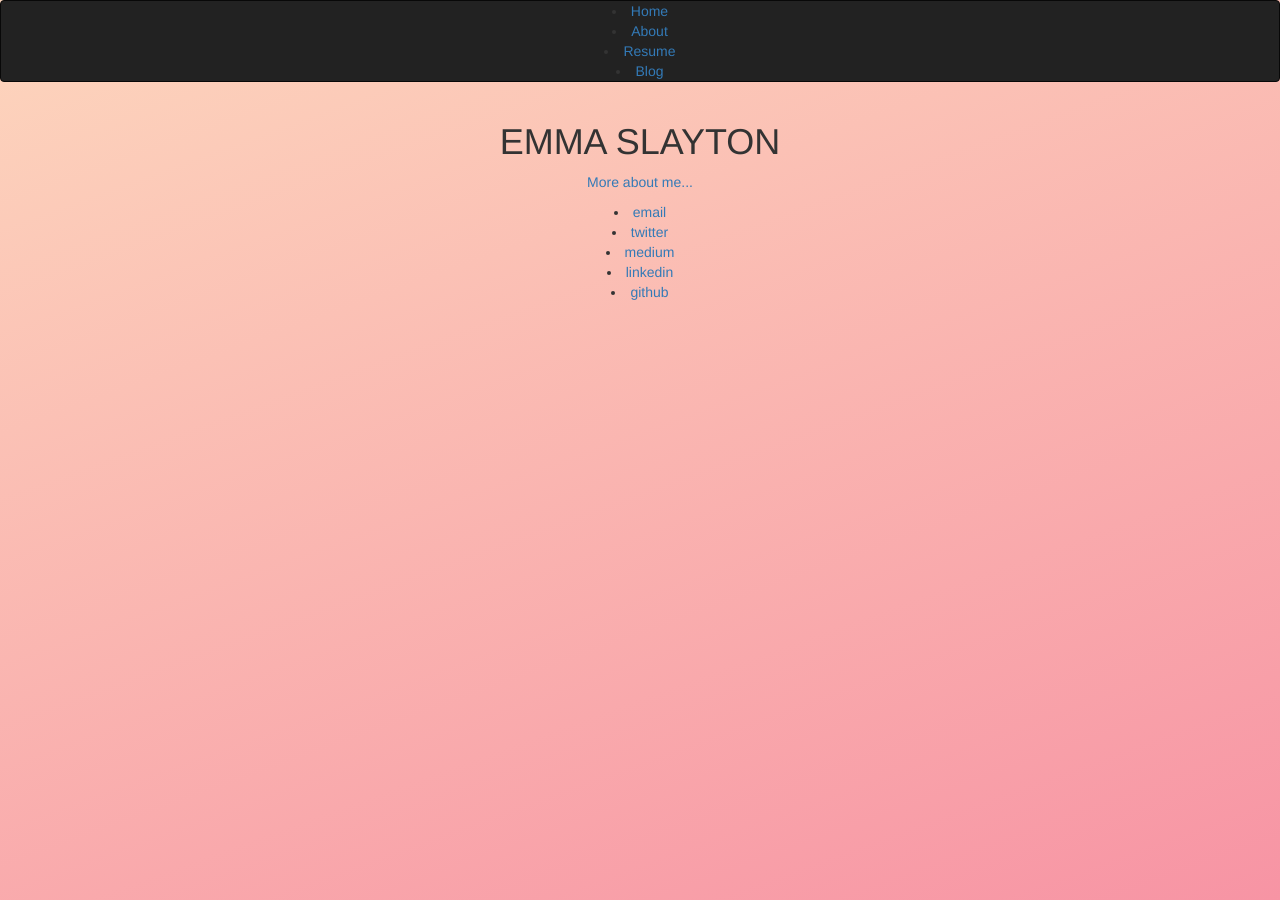
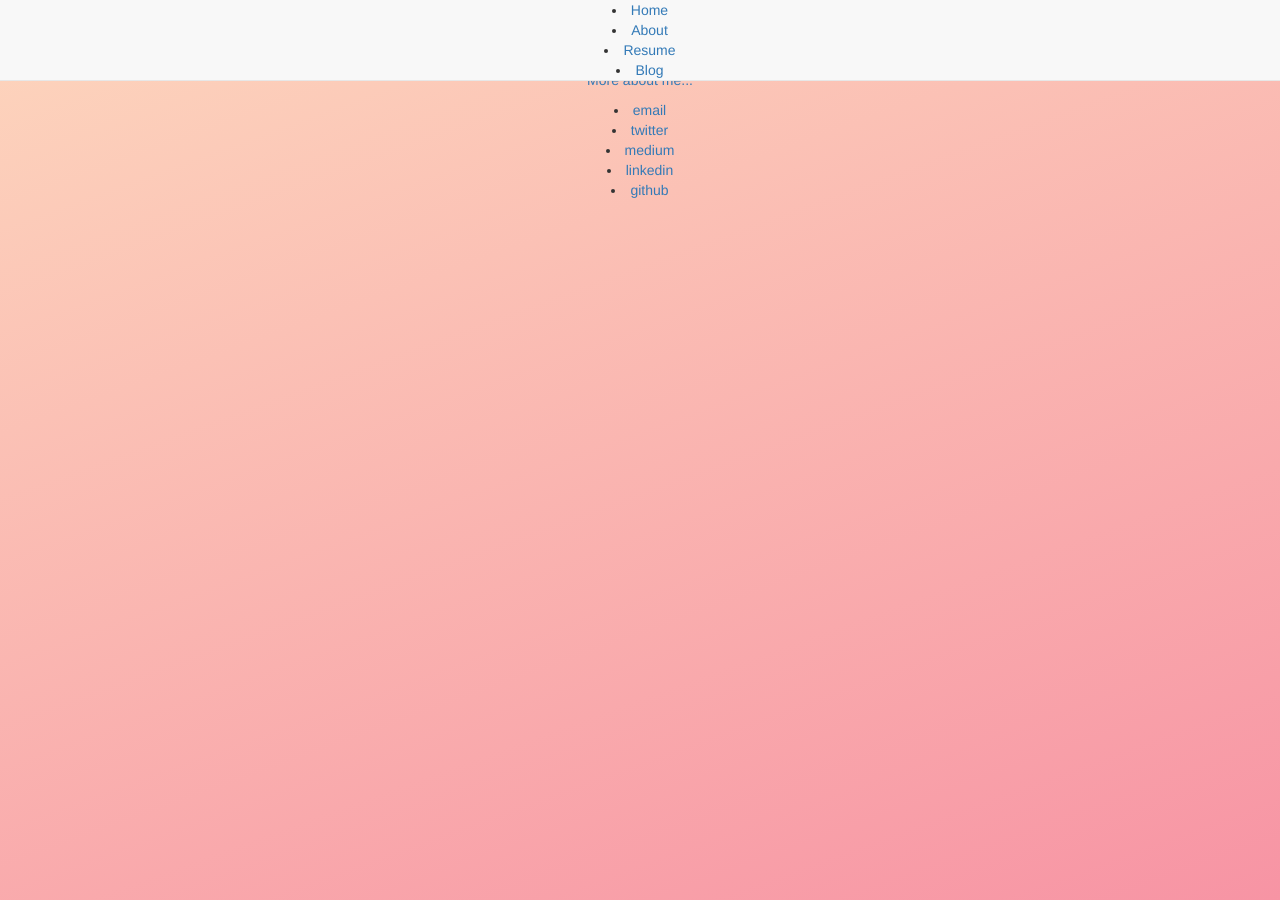
Before and after one commit to emmaslayton/emmaslayton.github.io, a Jekyll site: the page built from index.html, in a window 1280 px wide. Built offline with Jekyll 4.4.1, drawn with Linux system fonts in a browser that asks for light colours; nearby versions of some CDN libraries.

Commit message:
Update default.html

```diff
--- a/_layouts/default.html
+++ b/_layouts/default.html
@@ -66,13 +66,15 @@
    					</script>
 		</head>
 		<body>
-			<nav class="navbar navbar-inverse">
+			<nav class="navbar navbar-default navbar-fixed-top">
+ 			<div class="container">
 	        		<center>
 				<li><a href="/">Home</a></li>
 		        	<li><a href="/about">About</a></li>
 	        		<li><a href="/resume">Resume</a></li>
 				<li><a href="/blog">Blog</a></li>
 				</center>
+ 			</div>
 			</nav>
 
 			<div class="container">
```
